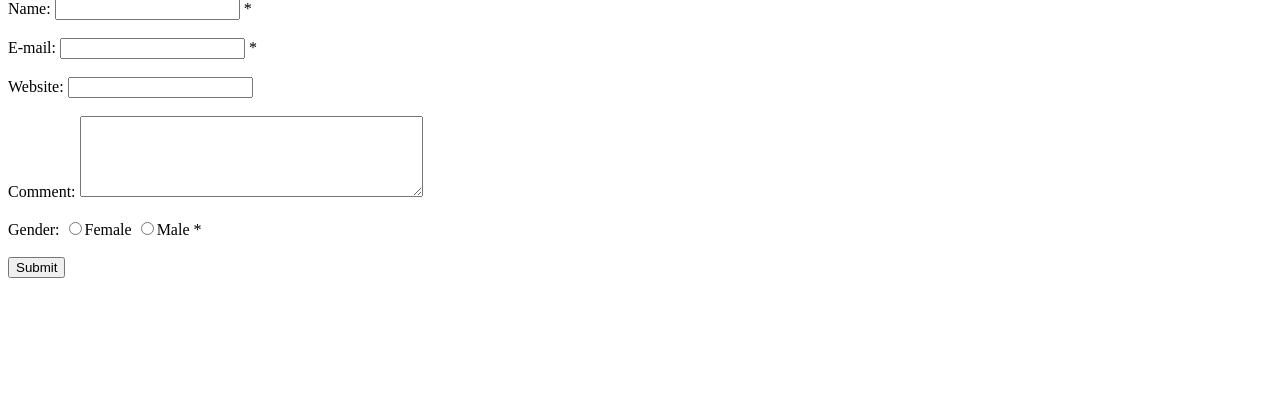
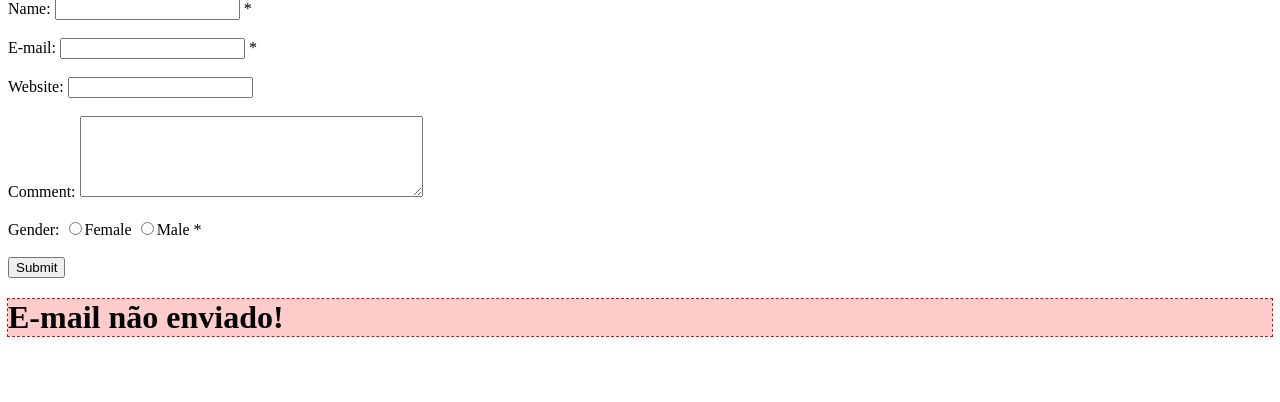
Before and after one commit to fabituany/escolinhaPHP, a PHP site: page / in a window 1280 px wide. Shown: the part 180-582 px from the top of the page. Run offline with PHP 8.4, Linux system fonts and the light colour scheme.

Commit message:
Closes issue #41 http://php.net/manual/pt_BR/function.mail.php

```diff
--- a/index.php
+++ b/index.php
@@ -39,6 +39,7 @@ if ($_SERVER["REQUEST_METHOD"] == "POST") {
         $comment = "";
     } else {
         $comment = test_input($_POST["comment"]);
+        $comment = wordwrap($comment, 70);
     }
 
     if (empty($_POST["gender"])) {
@@ -46,6 +47,25 @@ if ($_SERVER["REQUEST_METHOD"] == "POST") {
     } else {
         $gender = test_input($_POST["gender"]);
     }
+
+    /** Envio de e-mail */
+    $para = 'fabi.tuany@gmail.com';
+    $assunto = 'E-mail através de formulário - Escolinha GerTec';
+    $mensagem = "De: $name <$email> \r\n";
+    $mensagem .= "Website: $website \r\n";
+    $mensagem .= "Gênero: $gender \r\n";
+    $mensagem .= "Comentários: \r\n\n $comment";
+
+    $headers = "From: $name <$email>" . "\r\n" .
+            'X-Mailer: PHP/' . phpversion();
+
+    if (strlen($nameErr) == 0 && strlen($emailErr) == 0 && strlen($websiteErr) == 0) {
+        mail($para, $assunto, $mensagem, $headers);
+        $statusMail = TRUE;
+    } else
+        $statusMail = FALSE;
+
+    /** Fim da função de envio de e-mail */
 }
 
 //Limpeza dos dados de entrada
@@ -118,5 +138,13 @@ function test_input($data) {
 
         </form>
 
+        <?php
+        if (isset($statusMail) && $statusMail) {
+            echo "<h1>E-mail enviado!</h1>";
+        } else {
+            echo "<h1 class='err'>E-mail não enviado!</h1>";
+        }
+        ?>
+
     </body>
 </html>
```
